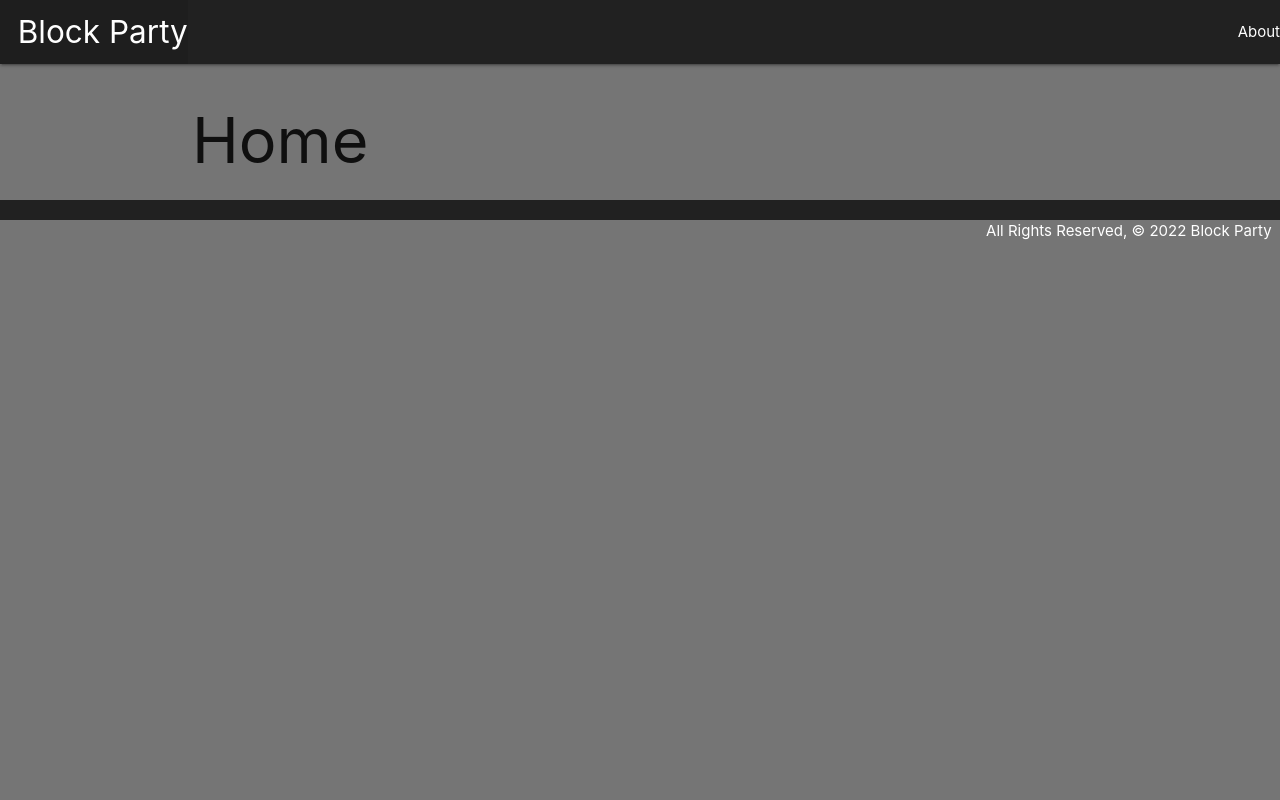
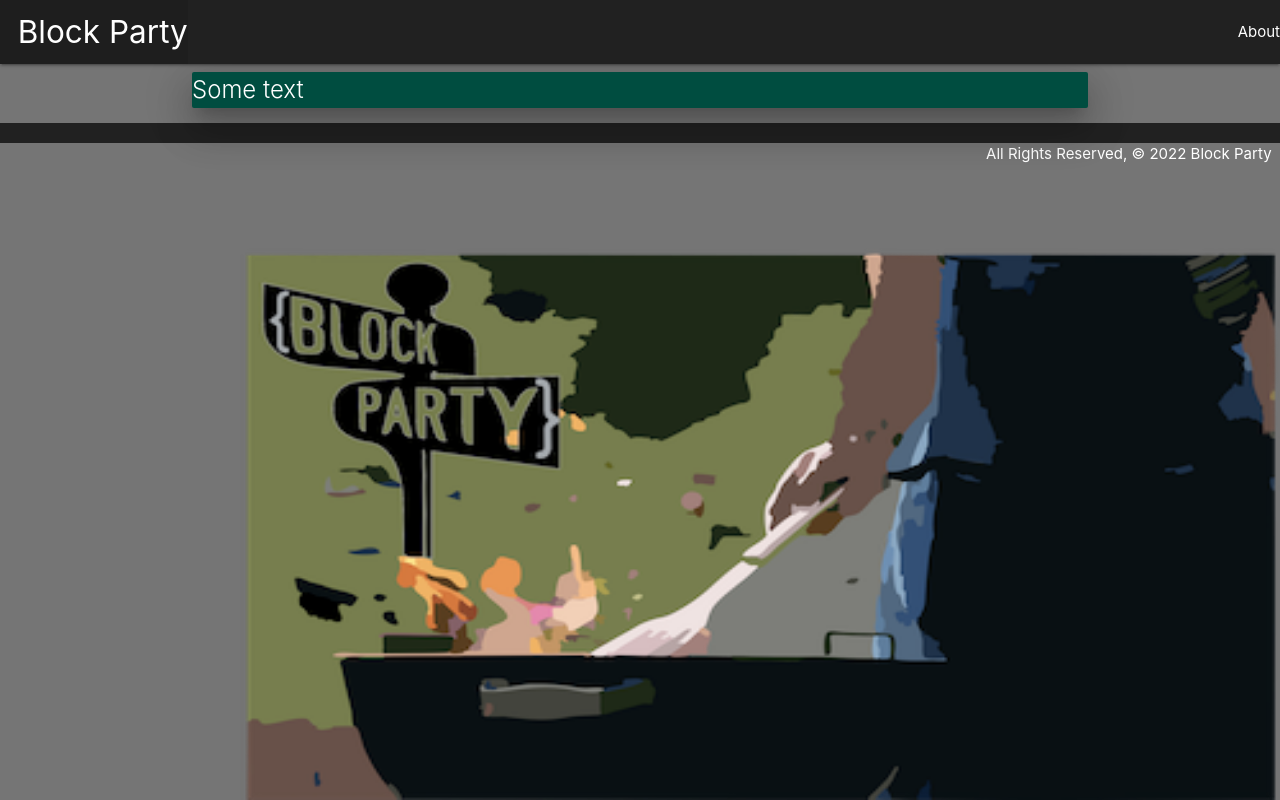
Before and after one commit to benoellison/team-project, a Django app: page / in a window 1280 px wide. Run offline with Django 4.2, Linux system fonts and the light colour scheme.

Commit message:
upload image

```diff
--- a/team_site/main_app/static/css/style.css
+++ b/team_site/main_app/static/css/style.css
@@ -0,0 +1,15 @@
+
+
+ .card {
+   position:relative;
+   z-index:1;
+ }
+
+ .cardbg {
+    position:absolute;
+    left:0px;
+    top:0px;
+    width:100%;
+    height:100%;
+   z-index:0;
+ }
--- a/team_site/main_app/templates/home.html
+++ b/team_site/main_app/templates/home.html
@@ -1,6 +1,10 @@
 {% extends 'base.html' %}
 {% block content %}
-
-<h1>Home</h1>
+    <img src="../static/images/BPSplash.png" class="cardbg" />
+    <div class="card z-depth-5 teal darken-4">
+        <span class="card-title white-text text-darken-4">
+          Some text
+        </span>
+    </div>
 
 {% endblock %}
```
Also changed, not shown: team_site/main_app/static/images/BPSplash.png (added).
